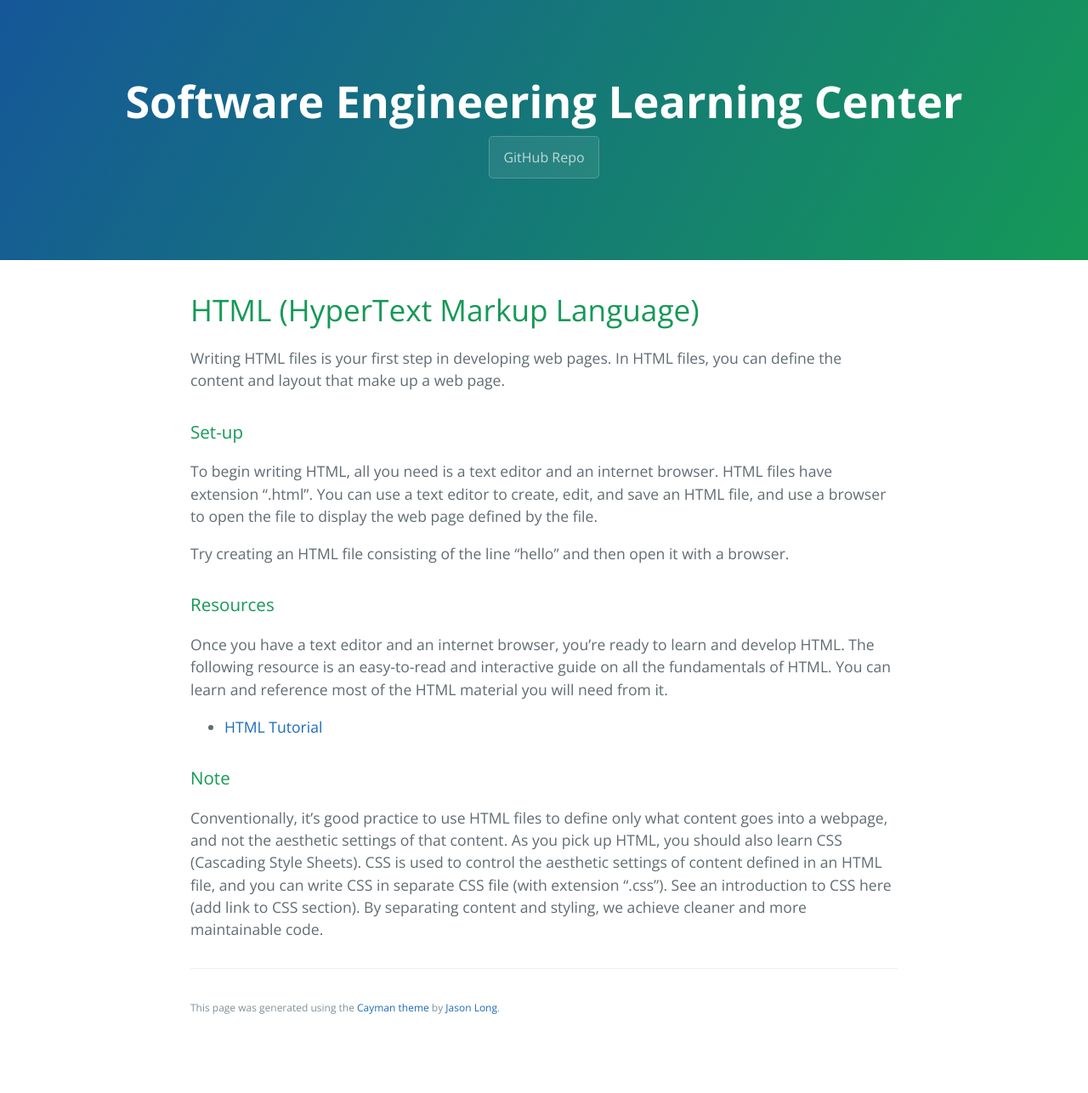
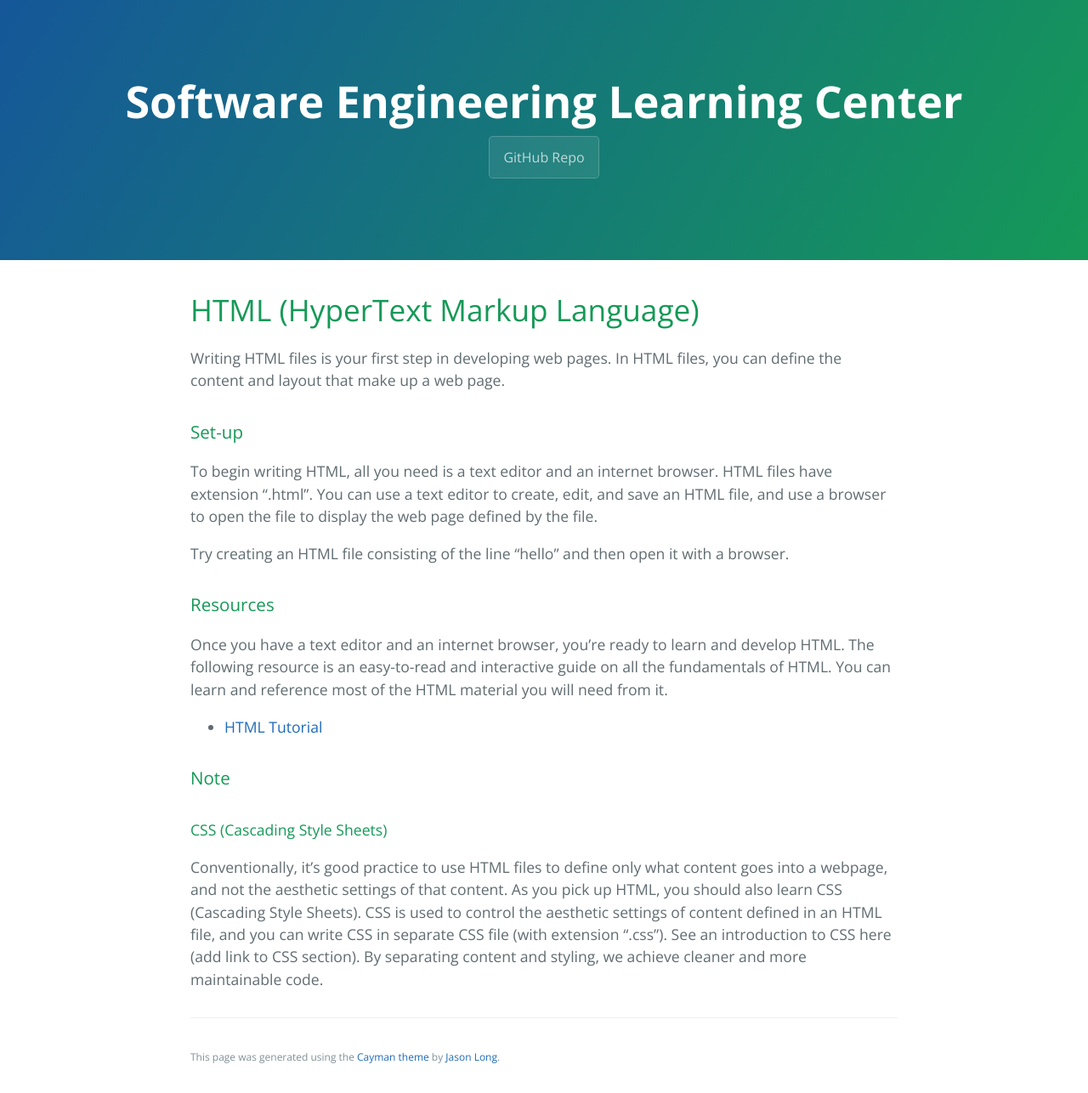
Before and after one commit to learning-software-engineering/learning-software-engineering.github.io, a Jekyll site: the page built from Topics/Tech_Stacks/HTML.md, in a window 1280 px wide. Shown: the whole page at 85% size. Built offline with Jekyll 4.4.1, drawn with Linux system fonts in a browser that asks for light colours; our own code applies the rules of GitHub Pages for plain Markdown files; before the commit the page ends 1228 px from its top, so only the background shows below that.

Commit message:
Update HTML.md

```diff
--- a/Topics/Tech_Stacks/HTML.md
+++ b/Topics/Tech_Stacks/HTML.md
@@ -15,4 +15,6 @@ Once you have a text editor and an internet browser, you're ready to learn and d
 
 ### Note
 
+#### CSS (Cascading Style Sheets)
+
 Conventionally, it's good practice to use HTML files to define only what content goes into a webpage, and not the aesthetic settings of that content. As you pick up HTML, you should also learn CSS (Cascading Style Sheets). CSS is used to control the aesthetic settings of content defined in an HTML file, and you can write CSS in separate CSS file (with extension ".css"). See an introduction to CSS here (add link to CSS section). By separating content and styling, we achieve cleaner and more maintainable code.
```
